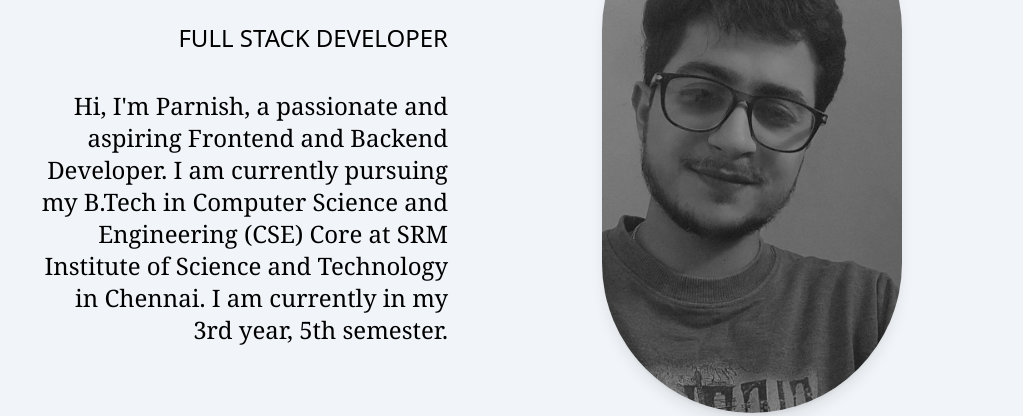
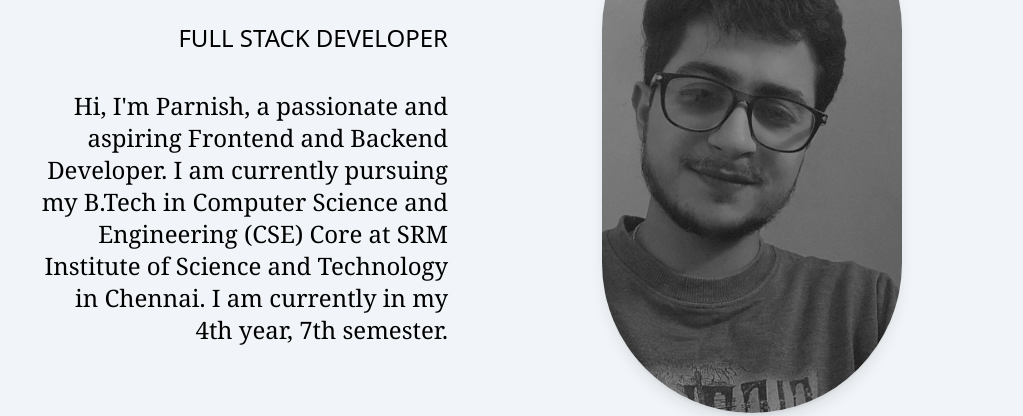
Before and after one commit to ParnishSharma/parnishportfolio, a Next.js app in the folder parnishportfolio/: page / in a window 1280 px wide. Shown: the part 208-624 px from the top of the page, without its empty margins (128-1151 px from the left). Built offline with nearby package versions, Linux system fonts and the light colour scheme.

Commit message:
Update index.js

```diff
--- a/parnishportfolio/pages/index.js
+++ b/parnishportfolio/pages/index.js
@@ -1,9 +1,9 @@
 process.env.NODE_NO_WARNINGS = 'stream/web';
 import { Inter } from 'next/font/google';
-import { BsFillMoonStarsFill } from 'react-icons/bs';
-import { AiFillLinkedin, AiFillGithub, AiFillInstagram, AiOutlineEnvironment } from "react-icons/ai";
 import Image from 'next/image';
 import { useState } from 'react';
+import { AiFillGithub, AiFillInstagram, AiFillLinkedin, AiOutlineEnvironment } from "react-icons/ai";
+import { BsFillMoonStarsFill } from 'react-icons/bs';
 import Feedback from './Feedback';
 
 const inter = Inter({ subsets: ['latin'] });
@@ -48,7 +48,7 @@ export default function Home() {
 <h2 className='text-3xl py-3 text-teal-500 font-semibold animate-typing md:text-2xl mb-4 '>PARNISH SHARMA</h2>
             <h2 className='text-2xl py-4 font-thin  text-black '> FULL STACK DEVELOPER</h2>
             <h3 className='text-2xl py-5 font-serif text-center lg:text-right lg:ml-auto lg:mr-0 text-black'>
-              Hi, I'm Parnish, a passionate and aspiring Frontend and Backend Developer. I am currently pursuing my B.Tech in Computer Science and Engineering (CSE) Core at SRM Institute of Science and Technology in Chennai. I am currently in my 3rd year, 5th semester.
+              Hi, I'm Parnish, a passionate and aspiring Frontend and Backend Developer. I am currently pursuing my B.Tech in Computer Science and Engineering (CSE) Core at SRM Institute of Science and Technology in Chennai. I am currently in my 4th year, 7th semester.
             </h3>
           </div>
           <div className='w-full lg:w-1/2 flex justify-center'>
@@ -194,8 +194,8 @@ export default function Home() {
                       <AiOutlineEnvironment className='text-2xl text-blue-400' />
                     </a>
                   </p>      <p className="mb-1">B.Tech in CSE-CORE</p>
-                  <p className="mb-1">Currently in : 3rd year, 5th semester</p>
-                  <p><b>CGPA</b>: 9.41 </p>
+                  <p className="mb-1">Currently in : 4th Year</p>
+                  <p><b>CGPA</b>: 9.40 </p>
                   <p><b>Student Club</b> : Next Tech Lab</p>
 
                 </div>
```
